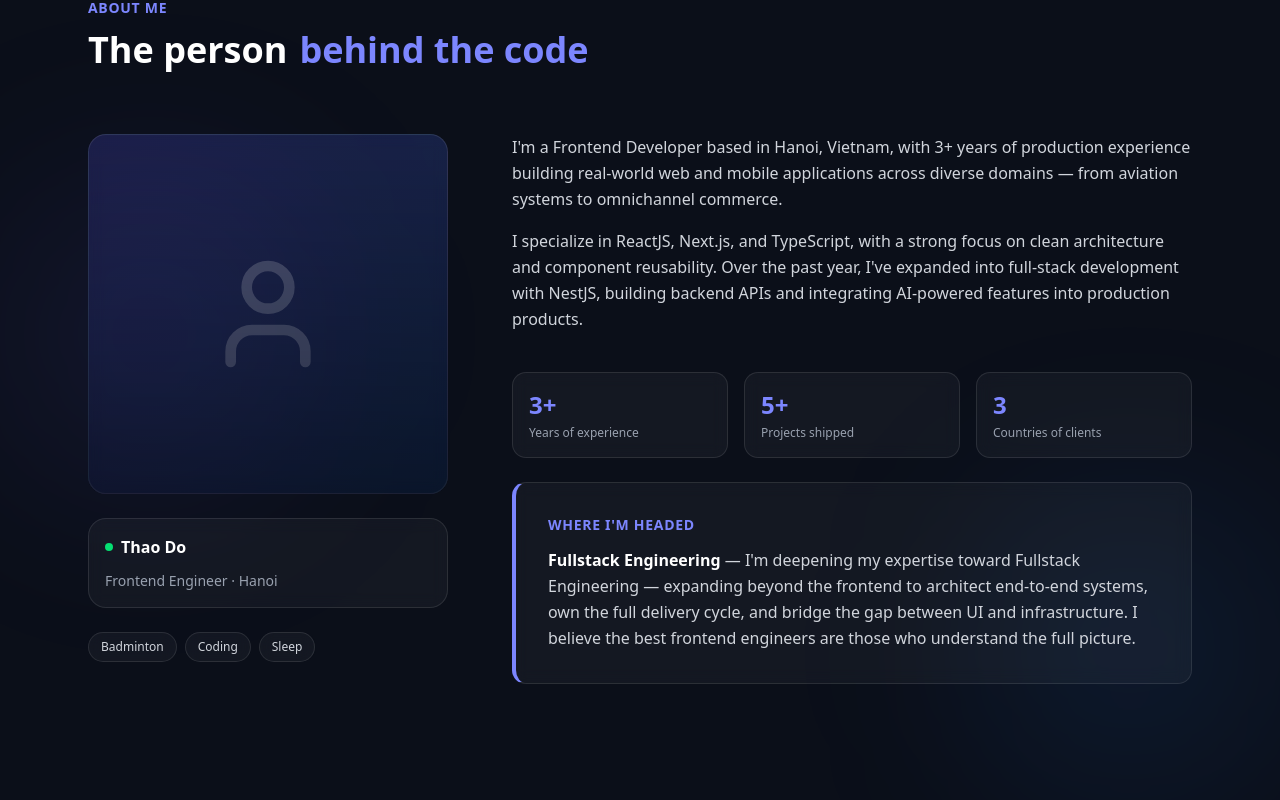
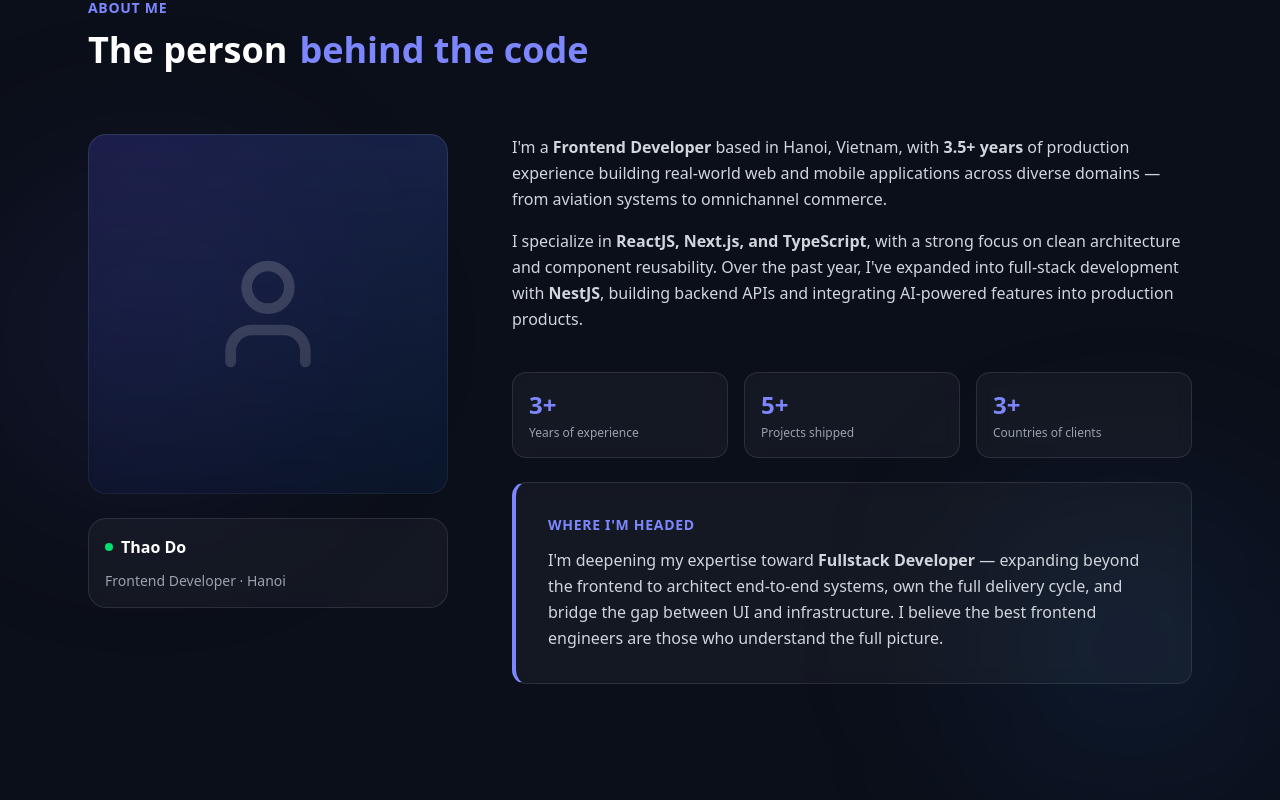
Before and after one commit to ThaoBean/portfolio, a Next.js app: page / in a window 1280 px wide. Shown: the part 840-1640 px from the top of the page. Built offline with nearby package versions, Linux system fonts and the light colour scheme.

Commit message:
about-me section

```diff
--- a/public/locales/en.json
+++ b/public/locales/en.json
@@ -35,7 +35,7 @@
     }
   },
   "hero": {
-    "badge": "Frontend Engineer • 3+ years experience",
+    "badge": "Frontend Developer • 3.5+ years experience",
     "heading": {
       "prefix": "Building scalable",
       "highlight": "real-time web applications"
@@ -55,29 +55,7 @@
       "label": "About Me",
       "title": "The person",
       "titleHighlight": "behind the code",
-      "profileName": "Thao Do",
-      "profileRole": "Frontend Engineer · Hanoi",
-      "description": [
-        "I'm a Frontend Developer based in Hanoi, Vietnam, with 3+ years of production experience building real-world web and mobile applications across diverse domains — from aviation systems to omnichannel commerce.",
-        "I specialize in ReactJS, Next.js, and TypeScript, with a strong focus on clean architecture and component reusability. Over the past year, I've expanded into full-stack development with NestJS, building backend APIs and integrating AI-powered features into production products."
-      ],
-      "hobbies": ["Badminton", "Coding", "Sleep"],
-      "stats": {
-        "experience": "Years of experience",
-        "projects": "Projects shipped",
-        "countries": "Countries of clients"
-      },
-      "futureLabel": "Where I'm headed",
-      "future": {
-        "title": "Fullstack Engineering",
-        "description": "I'm deepening my expertise toward Fullstack Engineering — expanding beyond the frontend to architect end-to-end systems, own the full delivery cycle, and bridge the gap between UI and infrastructure. I believe the best frontend engineers are those who understand the full picture."
-      },
-      "highlights": [
-        "Frontend Engineer with 3+ years of production experience",
-        "Specialized in React, Next.js, and real-time systems",
-        "Strong focus on performance, clean architecture, and testing",
-        "Passionate about mentoring and pair programming"
-      ]
+      "futureLabel": "Where I'm headed"
     },
     "experience": {
       "title": "Experience",
--- a/public/locales/vi.json
+++ b/public/locales/vi.json
@@ -35,7 +35,7 @@
     }
   },
   "hero": {
-    "badge": "Frontend Engineer • Hơn 3 năm kinh nghiệm",
+    "badge": "Frontend Developer • Hơn 3.5 năm kinh nghiệm",
     "heading": {
       "prefix": "Xây dựng những",
       "highlight": "ứng dụng web thời gian thực, hiệu năng cao"
@@ -55,29 +55,7 @@
       "label": "Về tôi",
       "title": "Cô gái",
       "titleHighlight": "phía sau những dòng code",
-      "profileName": "Thao Do",
-      "profileRole": "Frontend Engineer · Hà Nội",
-      "description": [
-        "Tôi là một Frontend Developer có trụ sở tại Hà Nội, Việt Nam, với hơn 3 năm kinh nghiệm sản xuất xây dựng những ứng dụng web và mobile thực tế trên nhiều lĩnh vực khác nhau — từ hệ thống hàng không đến thương mại omnichannel.",
-        "Tôi chuyên về ReactJS, Next.js, và TypeScript, với trọng tâm mạnh mẽ vào kiến trúc sạch sẽ và tái sử dụng thành phần. Trong năm qua, tôi đã mở rộng sang phát triển full-stack với NestJS, xây dựng các API backend và tích hợp các tính năng do AI cung cấp vào các sản phẩm sản xuất."
-      ],
-      "hobbies": ["Cầu lông", "Coding", "Ngủ"],
-      "stats": {
-        "experience": "Năm kinh nghiệm",
-        "projects": "Dự án hoàn thành",
-        "countries": "Quốc gia có khách hàng"
-      },
-      "futureLabel": "Hướng đi tương lai",
-      "future": {
-        "title": "Fullstack Engineering",
-        "description": "Tôi đang từng bước mở rộng bản thân theo hướng Fullstack Engineering — không chỉ dừng lại ở frontend mà còn xây dựng khả năng thiết kế hệ thống end-to-end, làm chủ toàn bộ vòng đời sản phẩm và kết nối liền mạch giữa giao diện người dùng và hạ tầng phía sau."
-      },
-      "highlights": [
-        "Frontend Engineer với hơn 3 năm kinh nghiệm trong sản xuất",
-        "Chuyên sâu về React, Next.js và các hệ thống thời gian thực",
-        "Chú trọng vào hiệu năng, kiến trúc sạch và thử nghiệm",
-        "Đam mê mentoring và pair programming"
-      ]
+      "futureLabel": "Hướng đi tương lai"
     },
     "experience": {
       "title": "Kinh nghiệm",
--- a/src/app/layout.tsx
+++ b/src/app/layout.tsx
@@ -17,9 +17,9 @@ const geistMono = JetBrains_Mono({
 });
 
 export const metadata: Metadata = {
-  title: "Do Thi Thao — Frontend Engineer",
+  title: "Do Thi Thao — Frontend Developer",
   description:
-    "Frontend Engineer specializing in React, Next.js, and real-time web applications.",
+    "Frontend Developer specializing in React, Next.js, and real-time web applications.",
 };
 
 export default function RootLayout({
--- a/src/components/layout/navbar.tsx
+++ b/src/components/layout/navbar.tsx
@@ -110,7 +110,7 @@ export function Navbar() {
           {/* logo */}
           <a
             href='#'
-            className='text-sm font-semibold tracking-wide text-white'
+            className='text-md font-semibold tracking-wide text-white'
           >
             Thao.Do
           </a>
--- a/src/components/sections/about/about.tsx
+++ b/src/components/sections/about/about.tsx
@@ -3,30 +3,11 @@
 import { motion } from "framer-motion";
 import { useTranslation } from "react-i18next";
 import { User } from "lucide-react";
+import { aboutMe } from "../../../db/about-me";
 
 export function About() {
-  const { t } = useTranslation();
-
-  const hobbies = [
-    "sections.about.hobbies.0",
-    "sections.about.hobbies.1",
-    "sections.about.hobbies.2",
-  ];
-
-  const stats = [
-    {
-      value: "3+",
-      label: "sections.about.stats.experience",
-    },
-    {
-      value: "5+",
-      label: "sections.about.stats.projects",
-    },
-    {
-      value: "3",
-      label: "sections.about.stats.countries",
-    },
-  ];
+  const { t, i18n } = useTranslation();
+  const currentLang = i18n.language as "en" | "vi";
 
   return (
     <section id='about' className='relative py-24 sm:py-32'>
@@ -82,29 +63,29 @@ export function About() {
               <div className='flex items-center gap-2'>
                 <div className='h-2 w-2 rounded-full bg-green-400' />
                 <p className='font-semibold text-white'>
-                  {t("sections.about.profileName")}
+                  {aboutMe.profileName[currentLang]}
                 </p>
               </div>
               <p className='text-sm text-gray-400'>
-                {t("sections.about.profileRole")}
+                {aboutMe.profileRole[currentLang]}
               </p>
             </div>
 
             {/* hobby tags */}
-            <div className='flex flex-wrap gap-2'>
-              {hobbies.map((key) => (
+            {/* <div className='flex flex-wrap gap-2'>
+              {aboutMe.hobbies.map((hobby) => (
                 <motion.div
-                  key={key}
+                  key={hobby[currentLang]}
                   initial={{ opacity: 0, scale: 0.9 }}
                   whileInView={{ opacity: 1, scale: 1 }}
                   viewport={{ once: true }}
                   transition={{ duration: 0.4 }}
                   className='rounded-full border border-white/10 bg-white/[0.04] px-3 py-1.5 text-xs font-medium text-gray-300 backdrop-blur hover:bg-white/[0.08] transition'
                 >
-                  {t(key)}
+                  {hobby[currentLang]}
                 </motion.div>
               ))}
-            </div>
+            </div> */}
           </motion.div>
 
           {/* right: description section */}
@@ -117,31 +98,22 @@ export function About() {
           >
             {/* description paragraphs */}
             <div className='space-y-4 prose prose-invert max-w-none'>
-              <p
-                className='text-base leading-relaxed text-gray-300'
-                dangerouslySetInnerHTML={{
-                  __html: t("sections.about.description.0"),
-                }}
-              />
-              <p
-                className='text-base leading-relaxed text-gray-300'
-                dangerouslySetInnerHTML={{
-                  __html: t("sections.about.description.1"),
-                }}
-              />
-              {/* <p
-                className='text-base leading-relaxed text-gray-300'
-                dangerouslySetInnerHTML={{
-                  __html: t("sections.about.description.2"),
-                }}
-              /> */}
+              {aboutMe.description.map((desc, index) => (
+                <p
+                  key={index}
+                  className='text-base leading-relaxed text-gray-300'
+                  dangerouslySetInnerHTML={{
+                    __html: desc[currentLang],
+                  }}
+                />
+              ))}
             </div>
 
             {/* stats cards */}
             <div className='grid grid-cols-3 gap-4 pt-4'>
-              {stats.map((stat, index) => (
+              {aboutMe.stats.map((stat, index) => (
                 <motion.div
-                  key={stat.label}
+                  key={stat.label[currentLang]}
                   initial={{ opacity: 0, y: 16 }}
                   whileInView={{ opacity: 1, y: 0 }}
                   viewport={{ once: true }}
@@ -152,7 +124,7 @@ export function About() {
                     {stat.value}
                   </p>
                   <p className='mt-1 text-xs font-medium text-gray-400'>
-                    {t(stat.label)}
+                    {stat.label[currentLang]}
                   </p>
                 </motion.div>
               ))}
@@ -169,13 +141,12 @@ export function About() {
               <p className='mb-3 text-sm font-semibold uppercase tracking-wider text-indigo-400'>
                 {t("sections.about.futureLabel")}
               </p>
-              <p className='text-base leading-relaxed text-gray-300'>
-                <span className='font-semibold text-white'>
-                  {t("sections.about.future.title")}
-                </span>
-                {" — "}
-                {t("sections.about.future.description")}
-              </p>
+              <p
+                className='text-base leading-relaxed text-gray-300'
+                dangerouslySetInnerHTML={{
+                  __html: aboutMe.future.description[currentLang],
+                }}
+              />
             </motion.div>
           </motion.div>
         </div>
--- a/src/components/sections/featured-projects/project-card.tsx
+++ b/src/components/sections/featured-projects/project-card.tsx
@@ -30,7 +30,7 @@ export function ProjectCard({
   title,
   description,
   tags,
-  imageUrl,
+  imageUrl = "/projects/default.jpg",
   liveUrl,
   githubUrl,
   featured = false,
--- /dev/null
+++ b/src/db/about-me.ts
@@ -0,0 +1,89 @@
+export const aboutMe = {
+  profileName: {
+    en: "Thao Do",
+    vi: "Thao Do",
+  },
+  profileRole: {
+    en: "Frontend Developer · Hanoi",
+    vi: "Frontend Developer · Hà Nội",
+  },
+  description: [
+    {
+      en: "I'm a <strong>Frontend Developer</strong> based in Hanoi, Vietnam, with <strong>3.5+ years</strong> of production experience building real-world web and mobile applications across diverse domains — from aviation systems to omnichannel commerce.",
+      vi: "Tôi là một <strong>Frontend Developer</strong> đến từ Hà Nội, Việt Nam, với <strong>hơn 3.5 năm</strong> kinh nghiệm thực chiến xây dựng các ứng dụng web và mobile trên nhiều lĩnh vực — từ hệ thống quản lý hàng không đến nền tảng thương mại đa kênh.",
+    },
+    {
+      en: "I specialize in <strong>ReactJS, Next.js, and TypeScript</strong>, with a strong focus on clean architecture and component reusability. Over the past year, I've expanded into full-stack development with <strong>NestJS</strong>, building backend APIs and integrating AI-powered features into production products.",
+      vi: "Tôi chuyên sâu về <strong>ReactJS, Next.js và TypeScript</strong>, tập trung vào kiến trúc clean và khả năng tái sử dụng component. Trong năm vừa qua, tôi đã mở rộng sang phát triển full-stack với <strong>NestJS</strong> — xây dựng API backend và tích hợp các tính năng AI vào sản phẩm thực tế.",
+    },
+  ],
+  hobbies: [
+    {
+      en: "Badminton",
+      vi: "Cầu lông",
+    },
+    {
+      en: "Coding",
+      vi: "Coding",
+    },
+    {
+      en: "Sleep",
+      vi: "Ngủ",
+    },
+  ],
+  stats: [
+    {
+      value: "3+",
+      label: {
+        en: "Years of experience",
+        vi: "Năm kinh nghiệm",
+      },
+    },
+    {
+      value: "5+",
+      label: {
+        en: "Projects shipped",
+        vi: "Dự án hoàn thành",
+      },
+    },
+    {
+      value: "3+",
+      label: {
+        en: "Countries of clients",
+        vi: "Thị trường khách hàng",
+      },
+    },
+  ],
+  futureLabel: {
+    en: "Where I'm headed",
+    vi: "Hướng đi tương lai",
+  },
+  future: {
+    title: {
+      en: "Fullstack Developer",
+      vi: "Fullstack Developer",
+    },
+    description: {
+      en: "I'm deepening my expertise toward <strong>Fullstack Developer</strong> — expanding beyond the frontend to architect end-to-end systems, own the full delivery cycle, and bridge the gap between UI and infrastructure. I believe the best frontend engineers are those who understand the full picture.",
+      vi: "Tôi đang từng bước mở rộng bản thân theo hướng <strong>Fullstack Developer</strong> — không chỉ dừng lại ở frontend mà còn xây dựng khả năng thiết kế hệ thống end-to-end, làm chủ toàn bộ vòng đời sản phẩm và kết nối liền mạch giữa giao diện người dùng và hạ tầng phía sau.",
+    },
+  },
+  highlights: [
+    {
+      en: "Frontend Developer with 3.5+ years of production experience",
+      vi: "Frontend Developer với hơn 3.5 năm kinh nghiệm trong sản xuất",
+    },
+    {
+      en: "Specialized in React, Next.js, and real-time systems",
+      vi: "Chuyên sâu về React, Next.js và các hệ thống thời gian thực",
+    },
+    {
+      en: "Strong focus on performance, clean architecture, and testing",
+      vi: "Chú trọng vào hiệu năng, kiến trúc sạch và thử nghiệm",
+    },
+    {
+      en: "Passionate about mentoring and pair programming",
+      vi: "Đam mê mentoring và pair programming",
+    },
+  ],
+};
--- a/src/db/detail-project.ts
+++ b/src/db/detail-project.ts
@@ -105,7 +105,7 @@ export const DETAILED_PROJECTS = {
       client: "Outlier AI",
       isOutsourced: true,
       role: {
-        en: "Prompt & JavaScript Engineer",
+        en: "Prompt & JavaScript Developer",
         vi: "Kỹ sư Prompt & JavaScript",
       },
       duration: {
@@ -154,7 +154,7 @@ export const DETAILED_PROJECTS = {
       client: "Indra Avitech",
       isOutsourced: true,
       role: {
-        en: "Frontend Engineer",
+        en: "Frontend Developer",
         vi: "Lập trình viên Frontend",
       },
       duration: {
@@ -214,7 +214,7 @@ export const DETAILED_PROJECTS = {
       client: "Mission Digitalisierung GmbH",
       isOutsourced: true,
       role: {
-        en: "Frontend Engineer",
+        en: "Frontend Developer",
         vi: "Lập trình viên Frontend",
       },
       duration: {
@@ -241,7 +241,7 @@ export const DETAILED_PROJECTS = {
       ],
     },
     tags: ["ReactJS", "TypeScript", "@hello-pangea/dnd", "RESTful API", "Jest"],
-    imageUrl: "/projects/barbaard-img.png",
+    // imageUrl: "/projects/barbaard-img.png",
   },
 
   [PROJECTS_NAME.BARBAARD]: {
@@ -263,7 +263,7 @@ export const DETAILED_PROJECTS = {
       client: "Connecta",
       isOutsourced: true,
       role: {
-        en: "Frontend Engineer",
+        en: "Frontend Developer",
         vi: "Lập trình viên Frontend",
       },
       duration: {
--- a/src/db/experience.ts
+++ b/src/db/experience.ts
@@ -44,7 +44,7 @@ export const EXPERIENCES: ExperienceItem[] = [
     company: "MTT Software x Outlier AI",
     role: {
       en: "Prompt & JavaScript Engineer",
-      vi: "Kỹ sư Prompt & JavaScript",
+      vi: "Prompt & JavaScript Engineer",
     },
     period: {
       en: "08/2024 — 12/2024",
@@ -59,8 +59,8 @@ export const EXPERIENCES: ExperienceItem[] = [
   {
     company: "MTT Software x Mission Digitalisierung GmbH",
     role: {
-      en: "Frontend Engineer",
-      vi: "Lập trình viên Frontend",
+      en: "Frontend Developer",
+      vi: "Frontend Developer",
     },
     period: {
       en: "04/2024 — 08/2024",
@@ -81,8 +81,8 @@ export const EXPERIENCES: ExperienceItem[] = [
   {
     company: "MTT Software x Mission Digitalisierung GmbH",
     role: {
-      en: "Frontend Engineer",
-      vi: "Lập trình viên Frontend",
+      en: "Frontend Developer",
+      vi: "Frontend Developer",
     },
     period: {
       en: "01/2023 — 03/2024",
@@ -106,8 +106,8 @@ export const EXPERIENCES: ExperienceItem[] = [
   {
     company: "MTT Software x Connecta",
     role: {
-      en: "Frontend Engineer",
-      vi: "Lập trình viên Frontend",
+      en: "Frontend Developer",
+      vi: "Frontend Developer",
     },
     period: {
       en: "06/2022 — 12/2022",
--- a/src/db/projects.ts
+++ b/src/db/projects.ts
@@ -71,7 +71,7 @@ export const PROJECTS = [
       vi: "Xây dựng ứng dụng quản lý công việc theo phong cách Kanban cho khách hàng tại Đức, với tính năng kéo-thả trên bảng, cập nhật công việc theo thời gian thực.",
     },
     tags: ["ReactJS", "TypeScript", "@hello-pangea/dnd", "RESTful API", "Jest"],
-    imageUrl: "/projects/barbaard-img.png",
+    // imageUrl: "/projects/barbaard-img.png",
     liveUrl: "",
   },
   {
```
